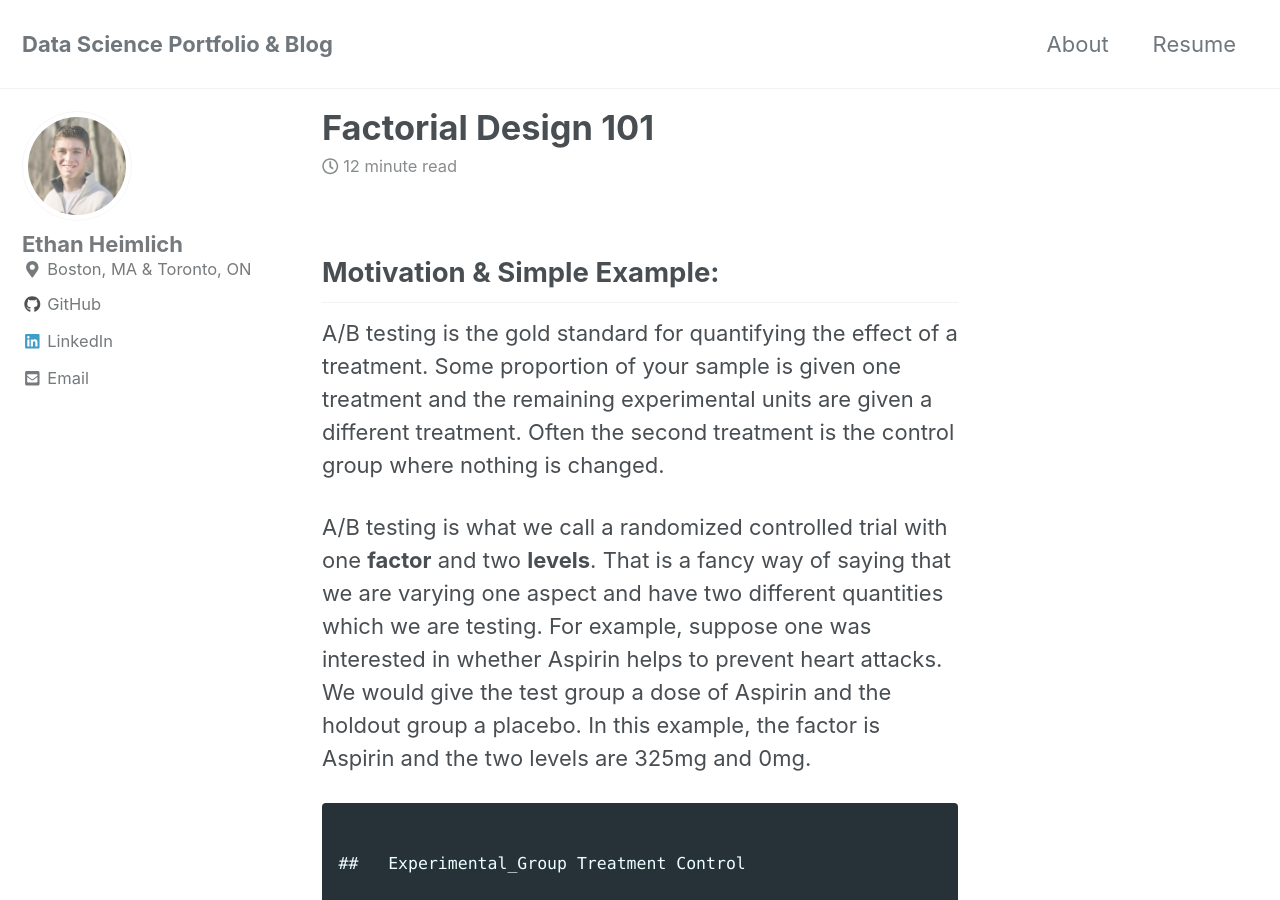
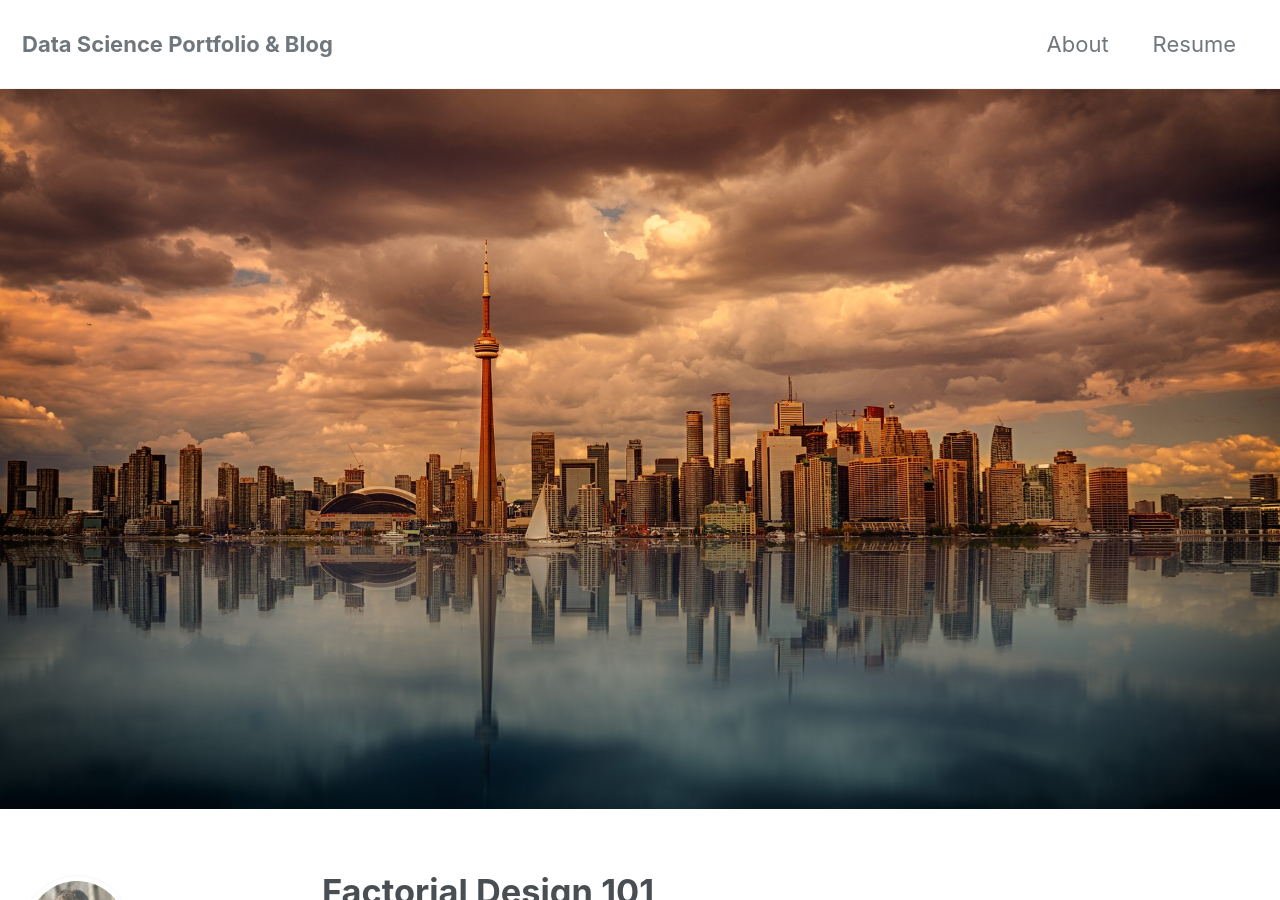
Before and after one commit to eheimlich/eheimlich.github.io, a Jekyll site: the page built from _posts/2019-08-03-factorial_design.md, in a window 1280 px wide and 900 px high. Built offline with Jekyll 4.4.1, drawn with Linux system fonts in a browser that asks for light colours; cached includes are drawn as plain includes; nearby versions of some CDN libraries; formulas are drawn with MathJax 3.

Commit message:
Added image to post

```diff
--- a/_posts/2019-08-03-factorial_design.md
+++ b/_posts/2019-08-03-factorial_design.md
@@ -3,6 +3,8 @@ title: "Factorial Design 101"
 date: 2019-08-03
 tags: [Experimental Design, A/B Testing]
 excerpt: "Factorial Design 101"
+header:
+  image: "/images/toronto.jpg"
 mathjax: True
 ---
 
```
